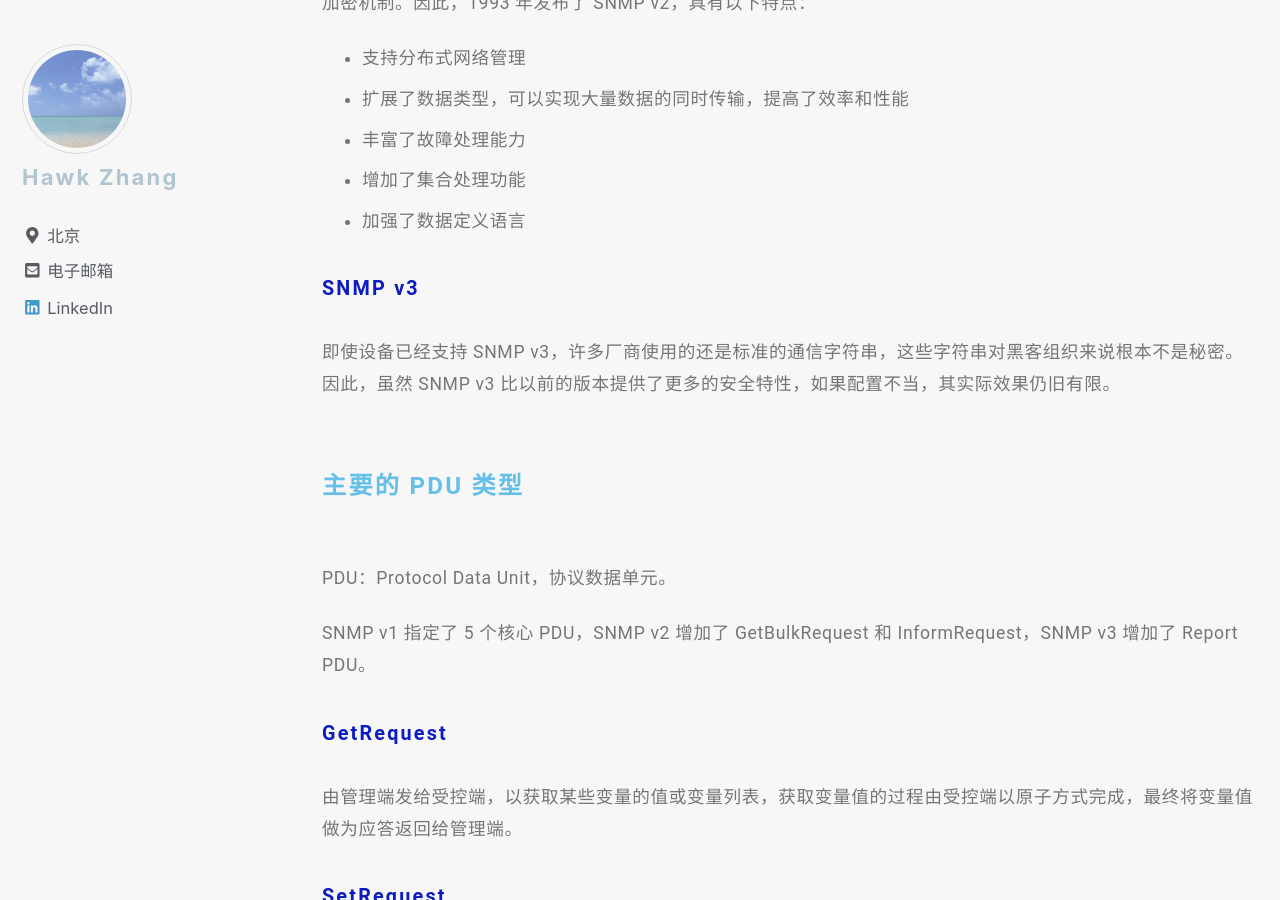
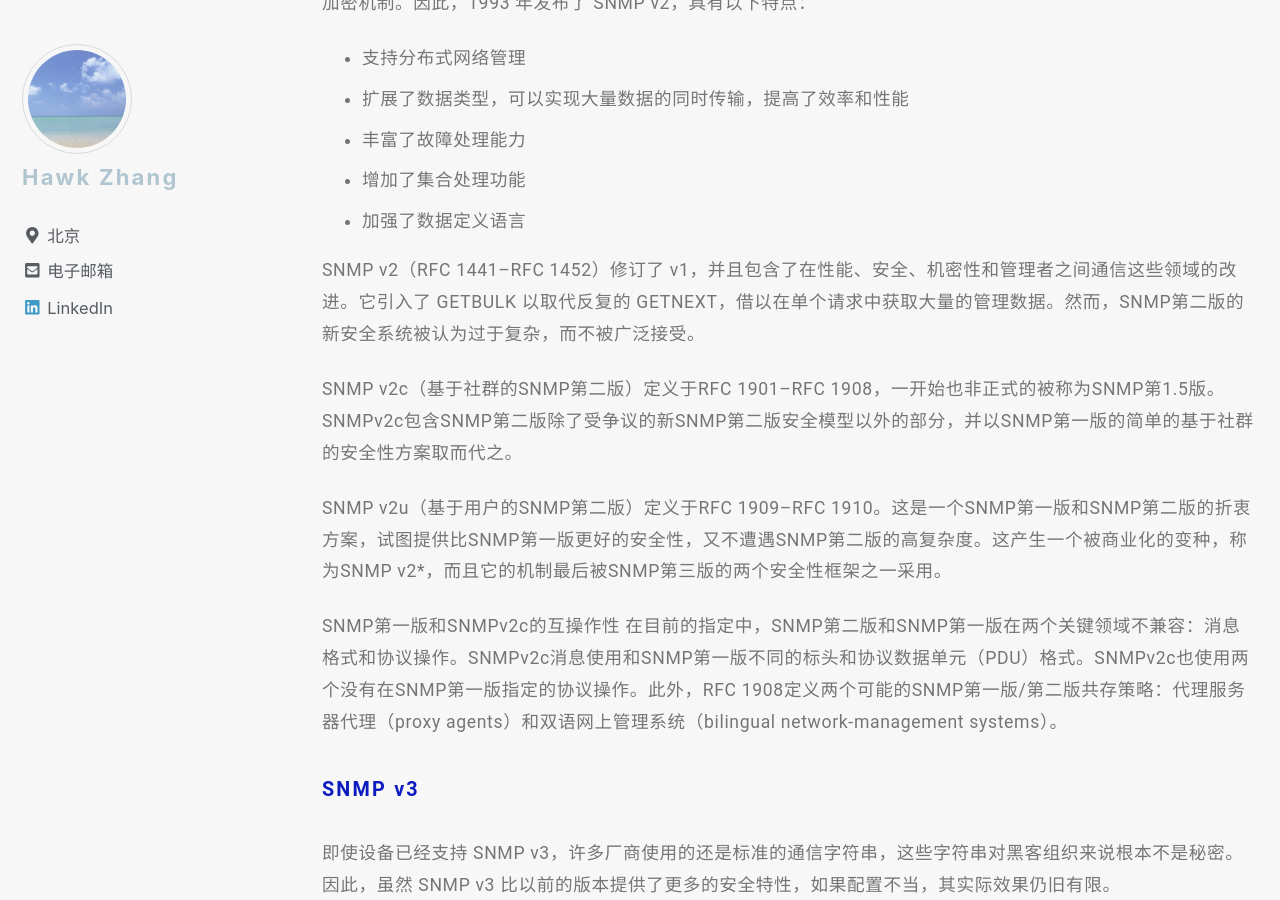
Before and after one commit to narru888/linotes_note, a Jekyll site: the page built from _posts/monitor/zabbix/2018-01-02-monitor.snmp.md, in a window 1280 px wide and 900 px high, scrolled down 3942 px. Built offline with Jekyll 4.4.1, drawn with Linux system fonts in a browser that asks for light colours; nearby versions of some CDN libraries; a script that is not in the unit is left out.

Commit message:
update on 2018-10-20 18:17:01 CST

```diff
--- a/_posts/monitor/zabbix/2018-01-02-monitor.snmp.md
+++ b/_posts/monitor/zabbix/2018-01-02-monitor.snmp.md
@@ -125,6 +125,15 @@ SNMP 在 90 年代初得到了迅猛发展，同时也暴露出了明显的不
 * 增加了集合处理功能
 * 加强了数据定义语言
 
+SNMP v2（RFC 1441–RFC 1452）修订了 v1，并且包含了在性能、安全、机密性和管理者之间通信这些领域的改进。它引入了 GETBULK 以取代反复的 GETNEXT，借以在单个请求中获取大量的管理数据。然而，SNMP第二版的新安全系统被认为过于复杂，而不被广泛接受。
+
+SNMP v2c（基于社群的SNMP第二版）定义于RFC 1901–RFC 1908，一开始也非正式的被称为SNMP第1.5版。SNMPv2c包含SNMP第二版除了受争议的新SNMP第二版安全模型以外的部分，并以SNMP第一版的简单的基于社群的安全性方案取而代之。
+
+SNMP v2u（基于用户的SNMP第二版）定义于RFC 1909–RFC 1910。这是一个SNMP第一版和SNMP第二版的折衷方案，试图提供比SNMP第一版更好的安全性，又不遭遇SNMP第二版的高复杂度。这产生一个被商业化的变种，称为SNMP v2*，而且它的机制最后被SNMP第三版的两个安全性框架之一采用。
+
+SNMP第一版和SNMPv2c的互操作性
+在目前的指定中，SNMP第二版和SNMP第一版在两个关键领域不兼容：消息格式和协议操作。SNMPv2c消息使用和SNMP第一版不同的标头和协议数据单元（PDU）格式。SNMPv2c也使用两个没有在SNMP第一版指定的协议操作。此外，RFC 1908定义两个可能的SNMP第一版/第二版共存策略：代理服务器代理（proxy agents）和双语网上管理系统（bilingual network-management systems）。
+
 
 ##### SNMP v3
 
```
